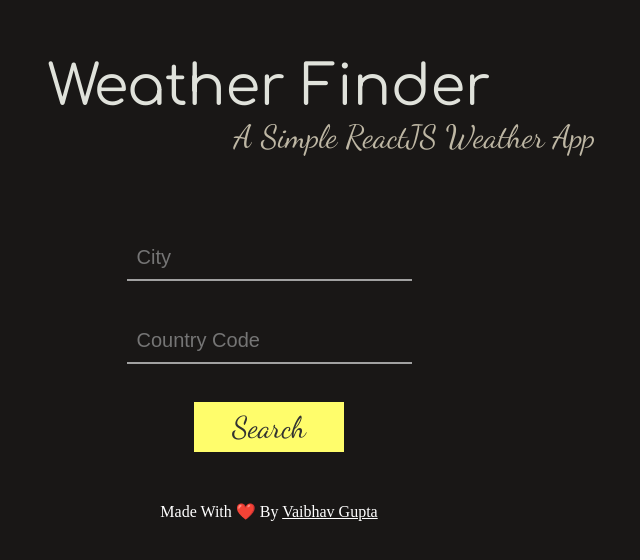
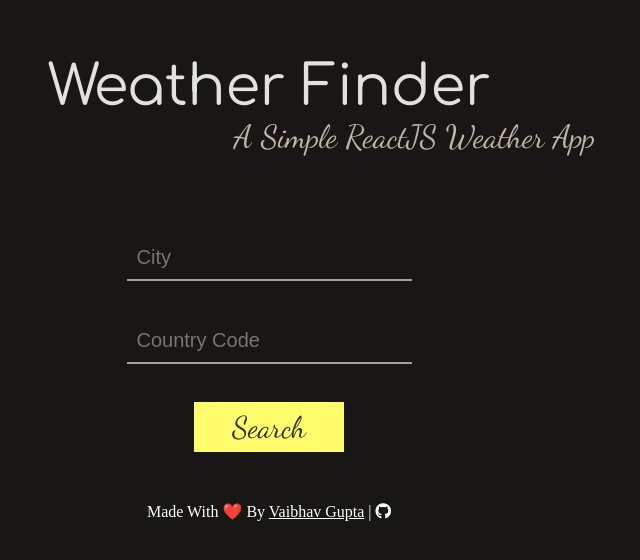
Before and after one commit to dojutsu-user/React-Weather-App, a React app in the folder react-weather-app/: page / in a window 1280 px wide. Shown: the top 560 px of the page, without its empty margins (371-1011 px from the left). Built offline with nearby package versions, Linux system fonts and the light colour scheme.

Commit message:
Add Github Logo

```diff
--- a/react-weather-app/public/index.html
+++ b/react-weather-app/public/index.html
@@ -24,6 +24,9 @@
     <!-- Google Fonts -->
     <link href="https://fonts.googleapis.com/css?family=Comfortaa|Dancing+Script" rel="stylesheet">
 
+    <!-- Font Awesome -->
+    <link rel="stylesheet" href="https://use.fontawesome.com/releases/v5.0.13/css/all.css" integrity="sha384-DNOHZ68U8hZfKXOrtjWvjxusGo9WQnrNx2sqG0tfsghAvtVlRW3tvkXWZh58N9jp" crossorigin="anonymous">
+
   </head>
   <body>
     <noscript>
--- a/react-weather-app/src/components/Footer/Footer.css
+++ b/react-weather-app/src/components/Footer/Footer.css
@@ -16,3 +16,7 @@
     cursor: pointer;
     text-decoration: underline;
 }
+
+.Github {
+    color: white;
+}
--- a/react-weather-app/src/components/Footer/Footer.js
+++ b/react-weather-app/src/components/Footer/Footer.js
@@ -8,6 +8,10 @@ const footer = () => {
             Made With ❤️ By{" "}
             <a className={cssClass.Name} href="https://github.com/dojutsu-user">
                 Vaibhav Gupta
+            </a>{" "}
+            |{" "}
+            <a className={cssClass.Github} href="https://github.com/dojutsu-user/React-Weather-App">
+                <i class="fab fa-github fa-1x" />
             </a>
         </div>
     );
```
